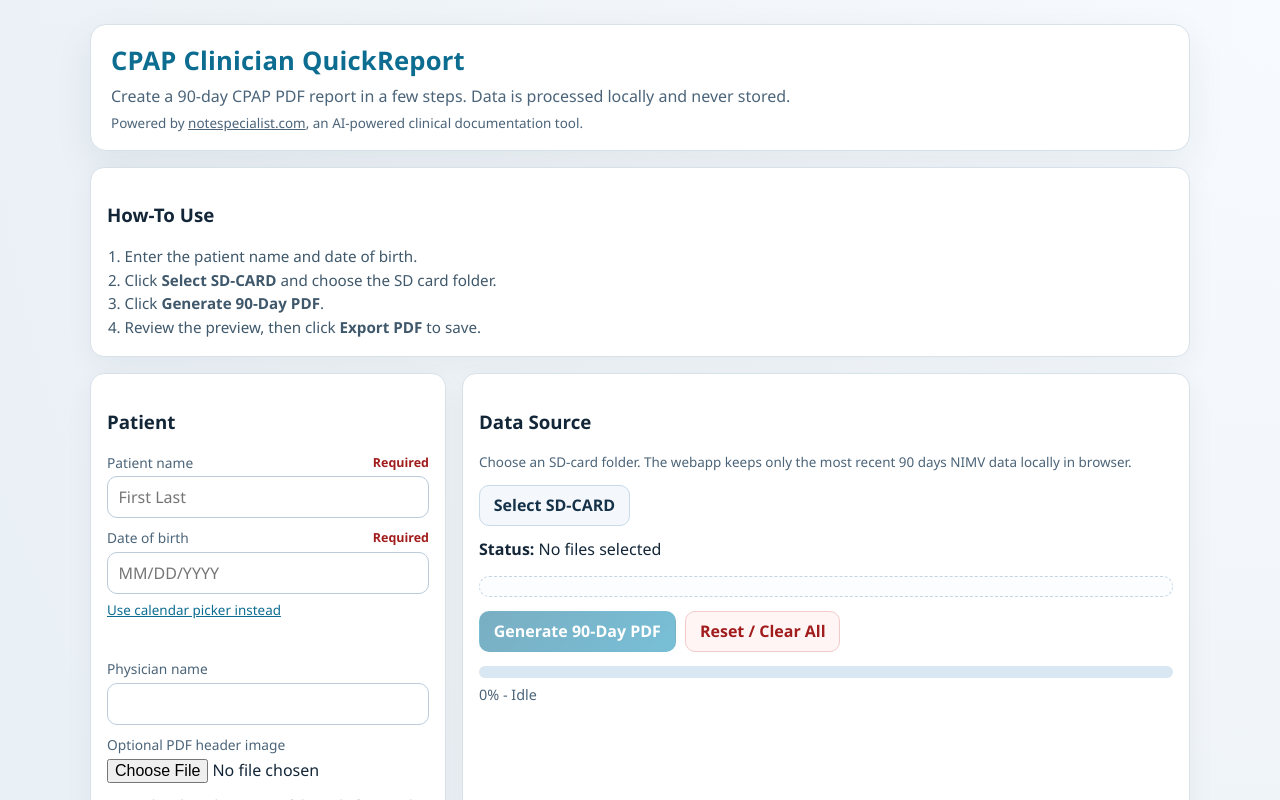
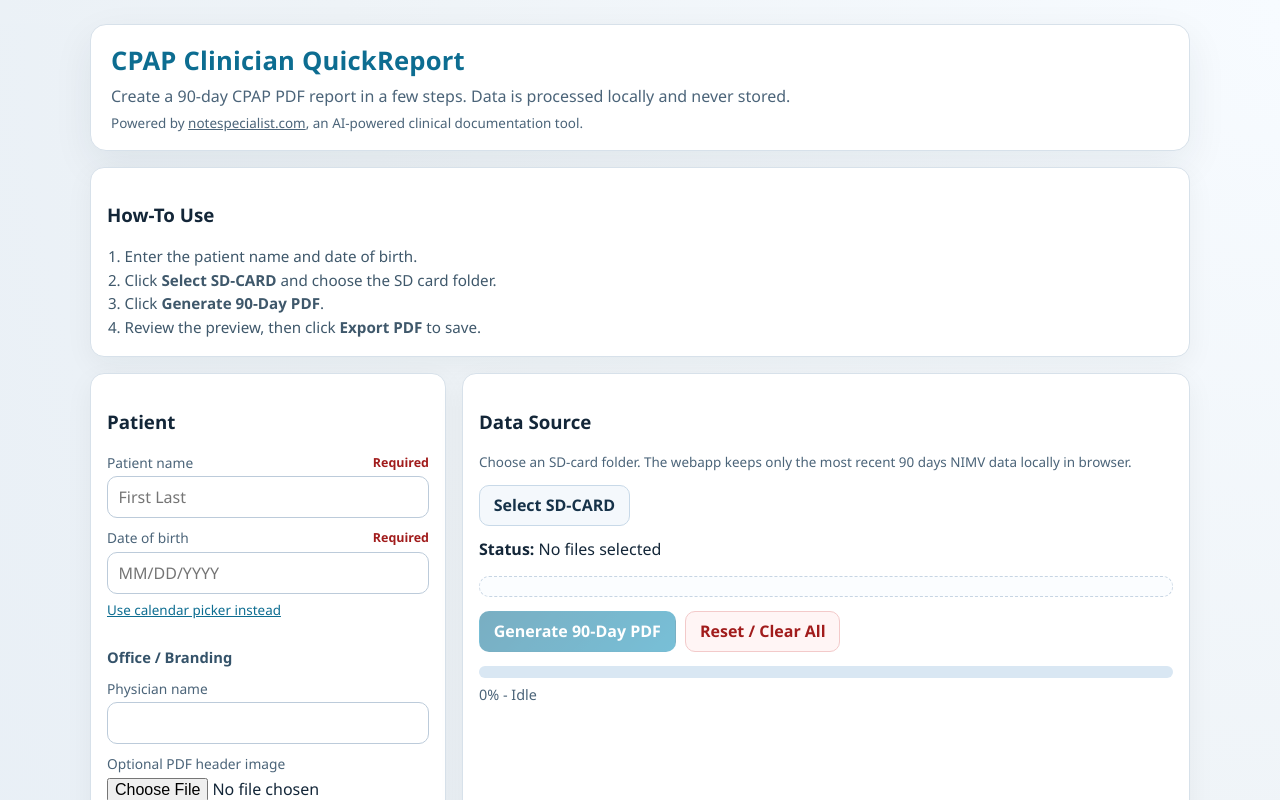
Before and after one commit to Cruxad0/CPAP-QuickReport, a Next.js app: page / in a window 1280 px wide. Shown: the top 800 px of the page. Built offline with nearby package versions, Linux system fonts and the light colour scheme.

Commit message:
Add files via upload

```diff
--- a/app/globals.css
+++ b/app/globals.css
@@ -158,6 +158,13 @@ label {
   align-items: center;
   justify-content: space-between;
   gap: 0.65rem;
+}
+
+.subsection-title {
+  margin: 1.1rem 0 0.35rem;
+  font-size: 0.92rem;
+  font-weight: 700;
+  color: #35536a;
 }
 
 .required-flag {
--- a/components/quick-report-app.tsx
+++ b/components/quick-report-app.tsx
@@ -992,7 +992,8 @@ export function QuickReportApp() {
             </div>
           ) : null}
 
-          <label htmlFor="physician" style={{ marginTop: 30 }}>
+          <h4 className="subsection-title">Office / Branding</h4>
+          <label htmlFor="physician" style={{ marginTop: 12 }}>
             Physician name
           </label>
           <input
```
